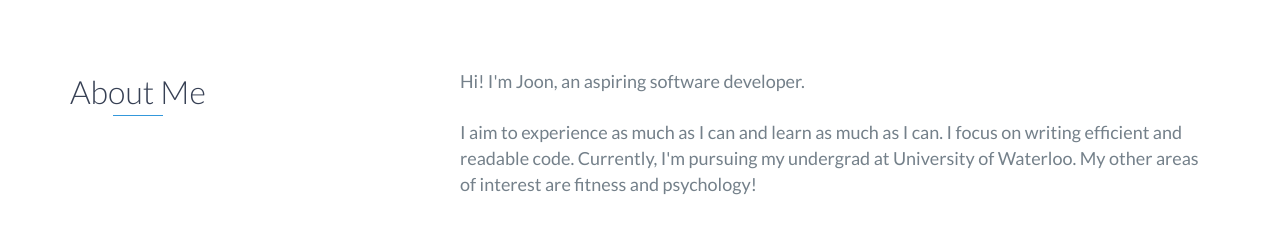
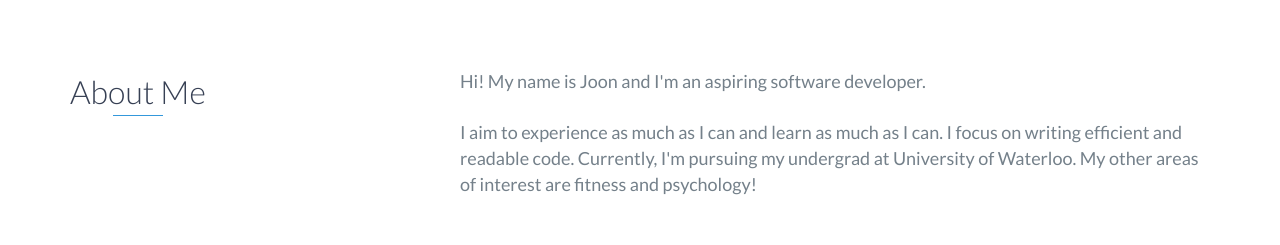
Before and after one commit to JoonKim14/joonkim14.github.io, a website: page index.html in a window 1280 px wide. Shown: the part 806-1051 px from the top of the page. Drawn offline with nearby package versions, Linux system fonts and the light colour scheme.

Commit message:
Update index.html

```diff
--- a/index.html
+++ b/index.html
@@ -71,7 +71,7 @@
                 <div class="col-md-8">
                     <p>
                         <font size="+1">
-                        Hi! I'm Joon, an aspiring software developer.
+                        Hi! My name is Joon and I'm an aspiring software developer.
                         <br>
                         </br>
                         I aim to experience as much as I can and learn as much as I can. I focus on writing efficient and readable code. Currently, I'm pursuing
```
